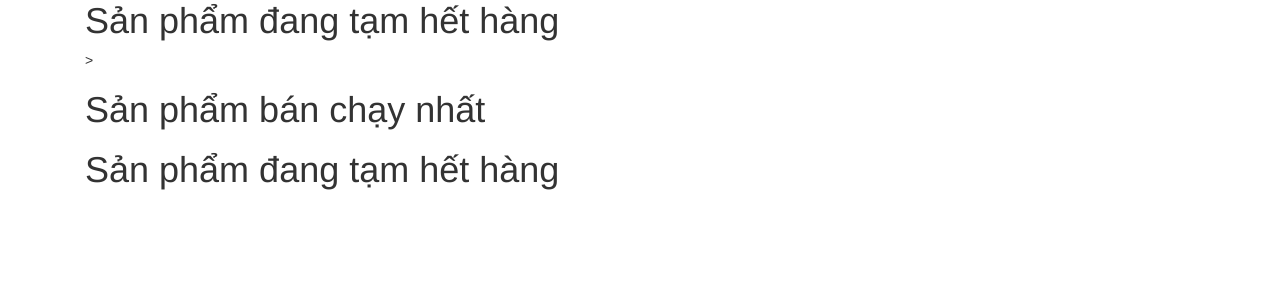
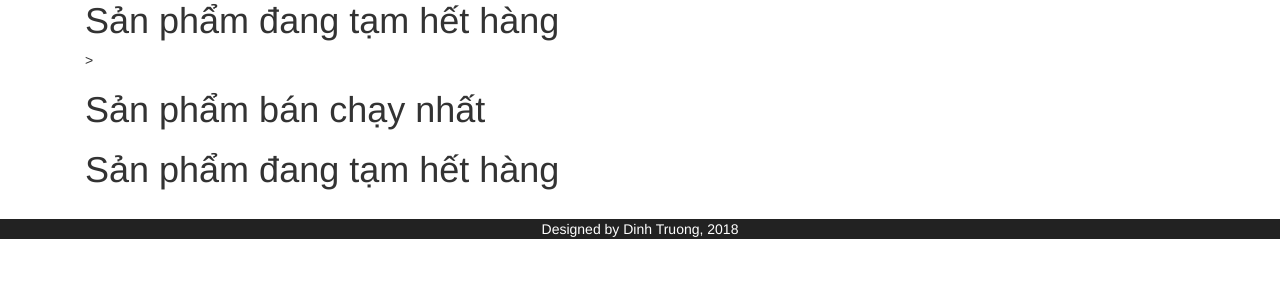
Before and after one commit to DinhTruong98/Web1, a PHP site: page / in a window 1280 px wide. Shown: the part 476-776 px from the top of the page. Run offline with PHP 8.4, Linux system fonts and the light colour scheme; data that the repository does not hold is empty.

Commit message:
update giao diện

```diff
--- a/BUS/loaiSanPhamBUS.php
+++ b/BUS/loaiSanPhamBUS.php
@@ -13,7 +13,7 @@ class loaiSanPhamBUS
         return $loaiSanPhamDAO->getAll();
     }
 
-    public function getBuTID($TID)
+    public function getByTID($TID)
     {
         $loaiSanPhamDAO = new loaiSanPhamDAO();
         return $loaiSanPhamDAO->getByTID($TID);
--- /dev/null
+++ b/GUI/footer.php
@@ -0,0 +1,10 @@
+<?php
+/**
+ * Created by PhpStorm.
+ * User: D
+ * Date: 12/7/2018
+ * Time: 10:12 PM
+ */
+?>
+
+<p id="footer">Designed by Dinh Truong, 2018</p>
--- a/GUI/pListProductByType.php
+++ b/GUI/pListProductByType.php
@@ -1,6 +1,5 @@
 <div class="container"
 <dl>
-
     <?php
 
     if (isset($_GET['type']) == false)
@@ -12,6 +11,7 @@
         $typeID = $_GET['type'];
         $sanPhamBUS = new sanPhamBUS();
         $listSanPham = $sanPhamBUS->getByType($typeID);
+
         foreach ($listSanPham as $sanPham)
         {
             echo "
--- a/GUI/pProductDetail.php
+++ b/GUI/pProductDetail.php
@@ -19,7 +19,7 @@
     $hangSanXuatBUS = new hangSanXuatBUS();
     $hangSanXuat = $hangSanXuatBUS->getByID($sanPham->maHangSanXuat);
     $loaiSanPhamBUS = new loaiSanPhamBUS();
-    $loaiSanPham = $loaiSanPhamBUS->getBuTID($sanPham->maLoaiSanPham);
+    $loaiSanPham = $loaiSanPhamBUS->getByTID($sanPham->maLoaiSanPham);
 
 
     echo "
--- a/css/myStyle.css
+++ b/css/myStyle.css
@@ -146,3 +146,10 @@ h2, h4
 {
     text-align: center;
 }
+
+#footer
+{
+    color: #FFFFFF;
+    background-color: #222222;
+    text-align: center;
+}
--- a/index.php
+++ b/index.php
@@ -69,5 +69,8 @@ include 'BUS/sanPhamBUS.php'
 
         ?>
     </div>
+    <?php
+        include 'GUI/footer.php';
+    ?>
 </body>
 </html>
```
Also changed, not shown: GUI/pListProductByBrand.php (+1 -8 lines).
